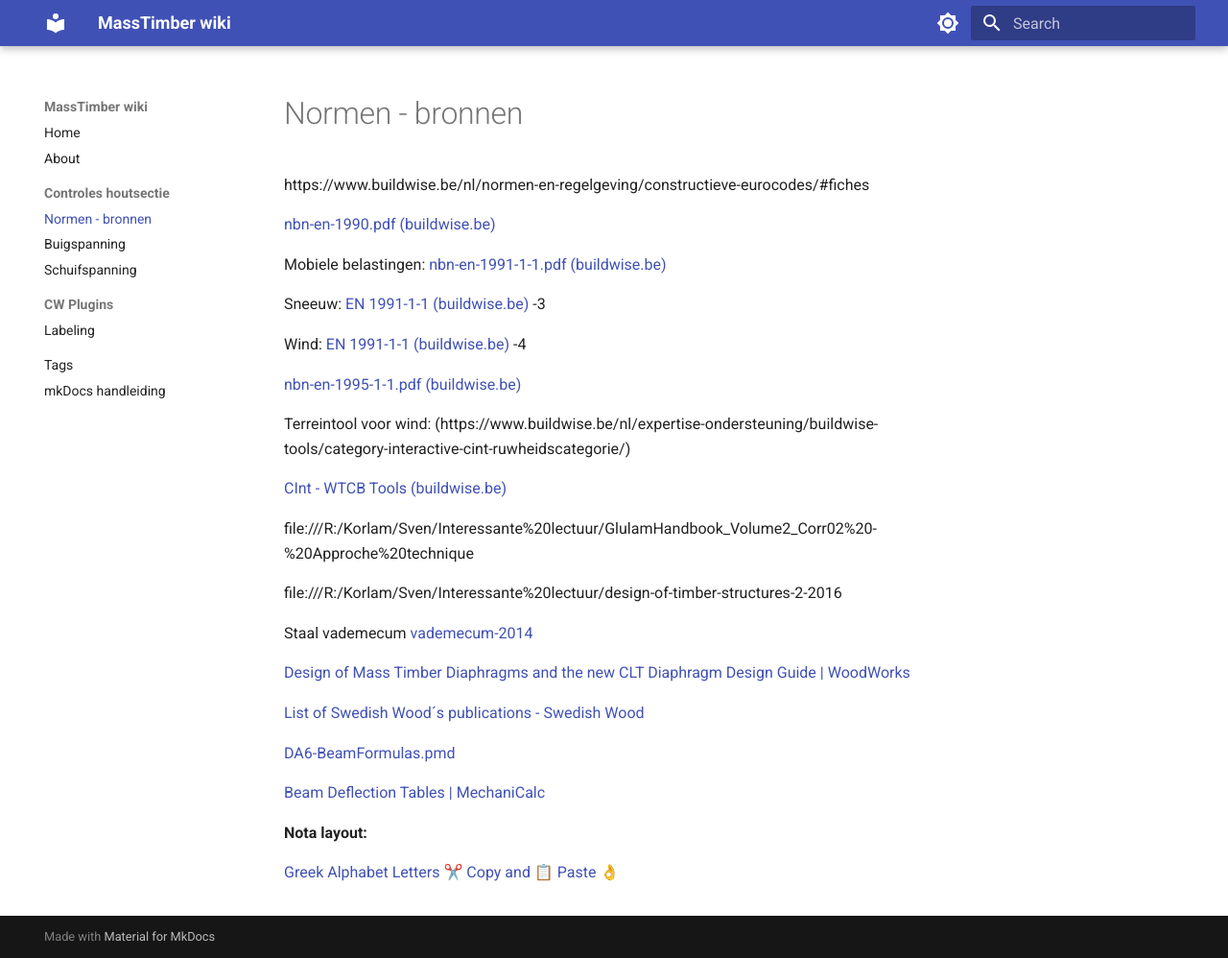
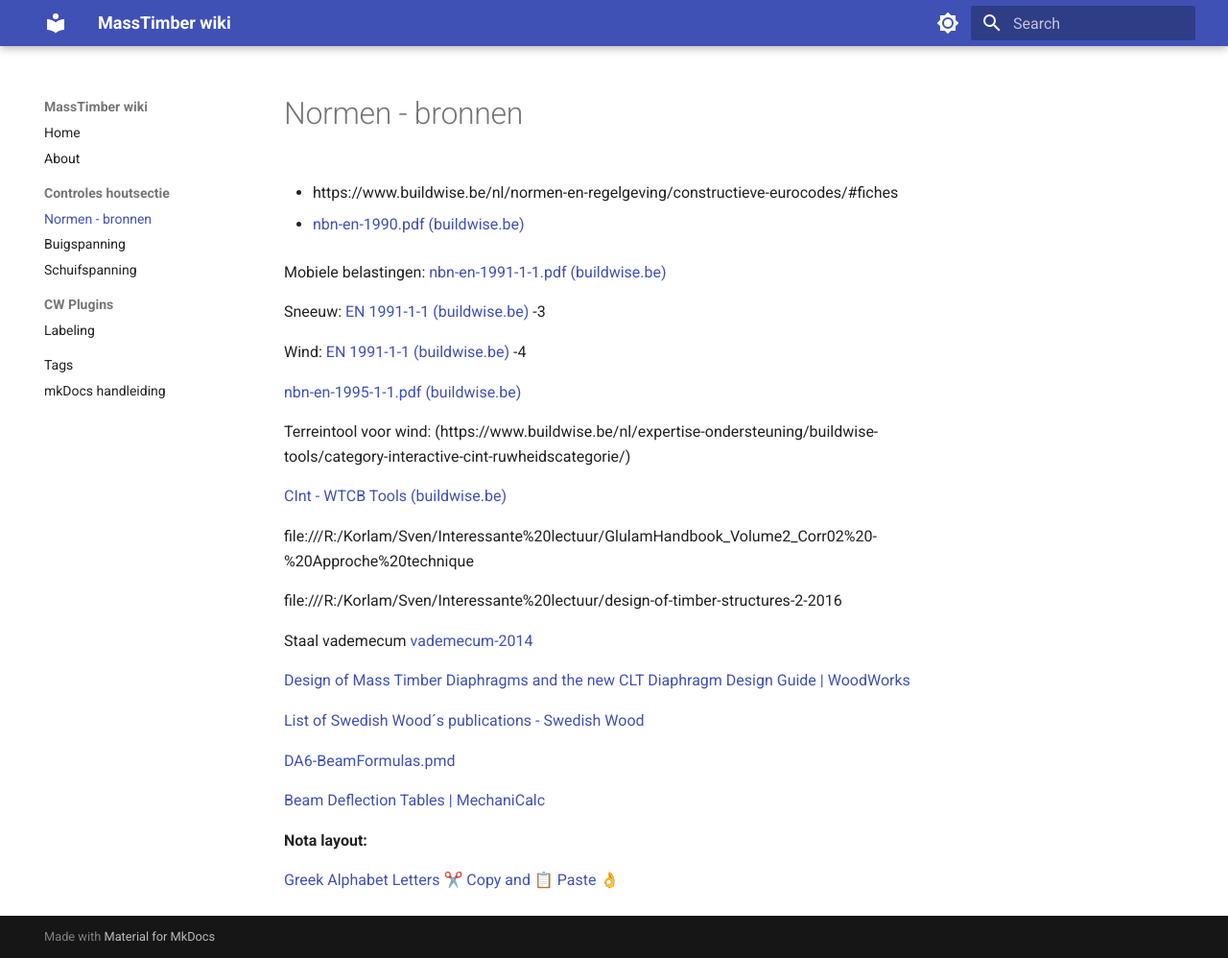
Before and after one commit to kevindevromeLTS/MassTimber-wiki, an MkDocs documentation site: the page built from docs/controleHoutsectie/Normen-bronnen.md, in a window 1280 px wide and 998 px high. Shown: the whole window at 96% size. Built offline with MkDocs 1.6.1 and Material for MkDocs 9.7.7, drawn with Linux system fonts in a browser that asks for light colours.

```diff
--- a/docs/controleHoutsectie/Normen-bronnen.md
+++ b/docs/controleHoutsectie/Normen-bronnen.md
@@ -1,8 +1,8 @@
 #Normen - bronnen
 
-https://www.buildwise.be/nl/normen-en-regelgeving/constructieve-eurocodes/#fiches
+- https://www.buildwise.be/nl/normen-en-regelgeving/constructieve-eurocodes/#fiches
 
-[nbn-en-1990.pdf (buildwise.be)](https://www.buildwise.be/media/lnwgdz3y/nbn-en-1990.pdf)
+- [nbn-en-1990.pdf (buildwise.be)](https://www.buildwise.be/media/lnwgdz3y/nbn-en-1990.pdf)
 
 Mobiele belastingen: [nbn-en-1991-1-1.pdf (buildwise.be)](https://www.buildwise.be/media/td4ltgij/nbn-en-1991-1-1.pdf)
 
```
